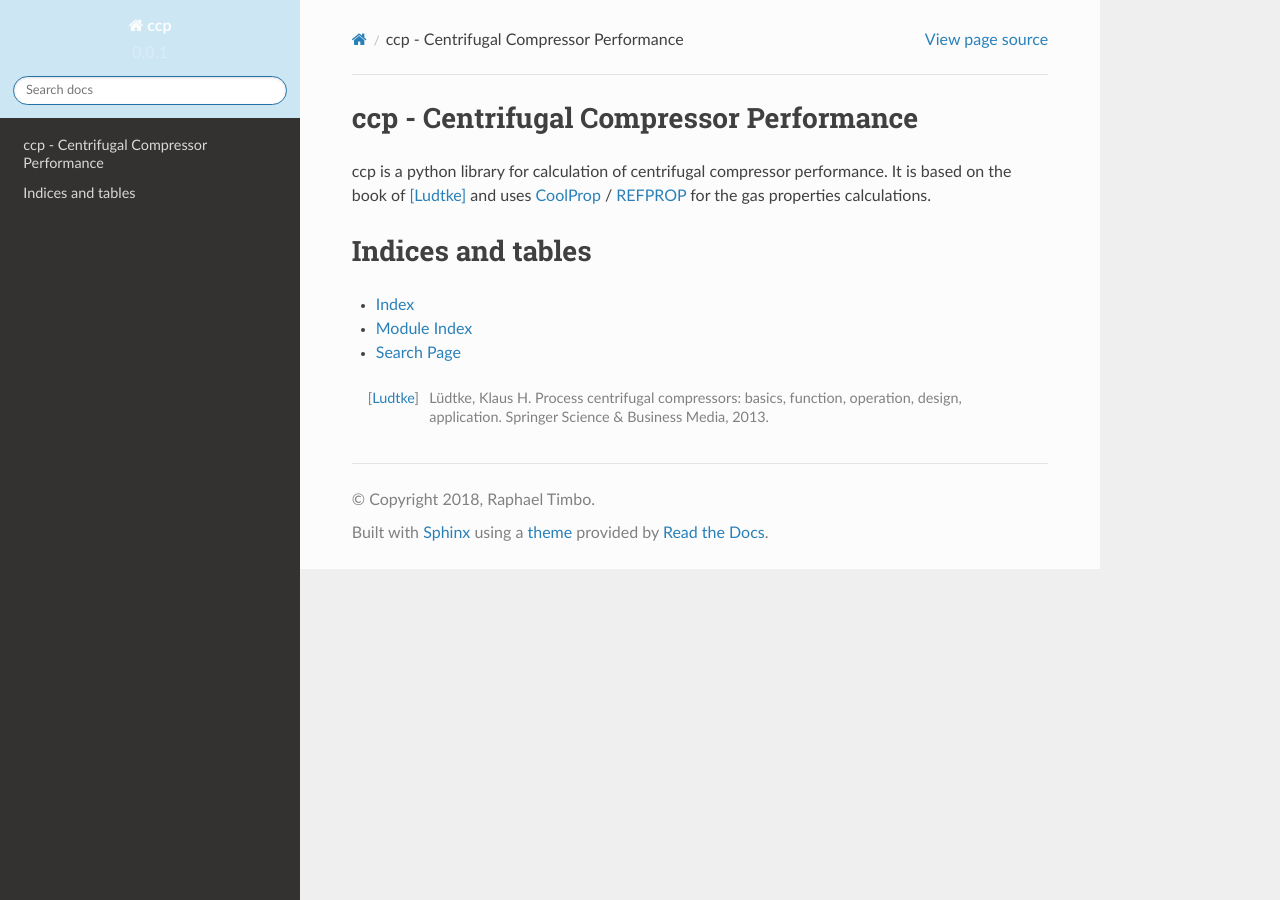
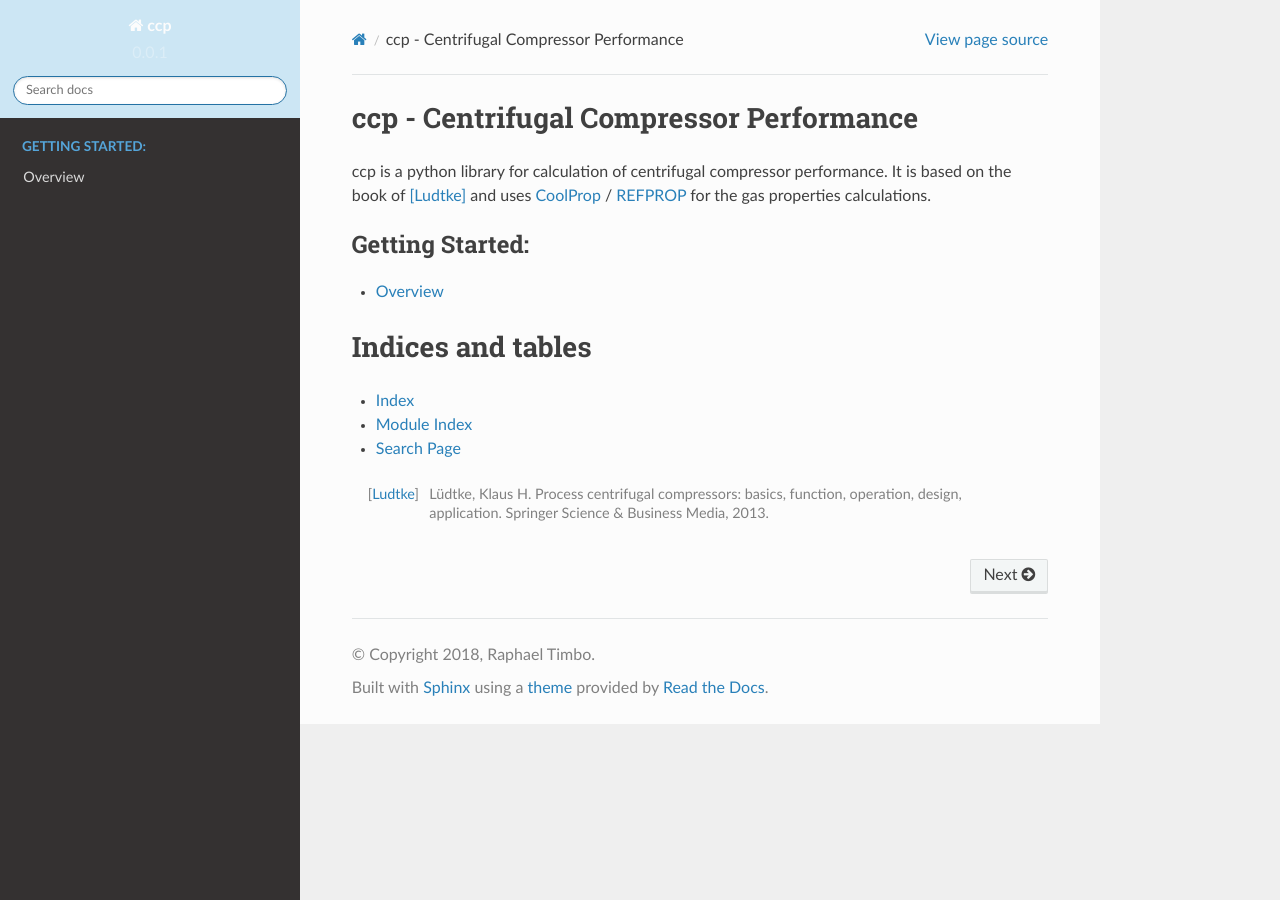
Before and after one commit to petrobras/ccp, a Sphinx documentation site: the page built from docs/index.rst, in a window 1280 px wide. Built offline with Sphinx 7.4.7 and the Read the Docs theme 2.0.0, drawn with Linux system fonts in a browser that asks for light colours.

Commit message:
Add example to overview.

```diff
--- a/docs/index.rst
+++ b/docs/index.rst
@@ -6,12 +6,17 @@
 ccp - Centrifugal Compressor Performance
 ========================================
 
-ccp is a python library for calculation of centrifugal compressor performance. It is based on the book of [Ludtke]_ and uses `CoolProp <http://www.coolprop.org/>`_ / `REFPROP <https://www.nist.gov/srd/refprop>`_ for the gas properties calculations.
+ccp is a python library for calculation of centrifugal compressor performance.
+It is based on the book of [Ludtke]_ and uses
+`CoolProp <http://www.coolprop.org/>`_ /
+`REFPROP <https://www.nist.gov/srd/refprop>`_
+for the gas properties calculations.
 
 .. toctree::
-   :maxdepth: 2
-   :caption: Contents:
+   :maxdepth: 1
+   :caption: Getting Started:
 
+   getting_started/overview
 
 
 Indices and tables
```
Also changed, not shown: docs/getting_started/overview.rst (+41 -0 lines).
